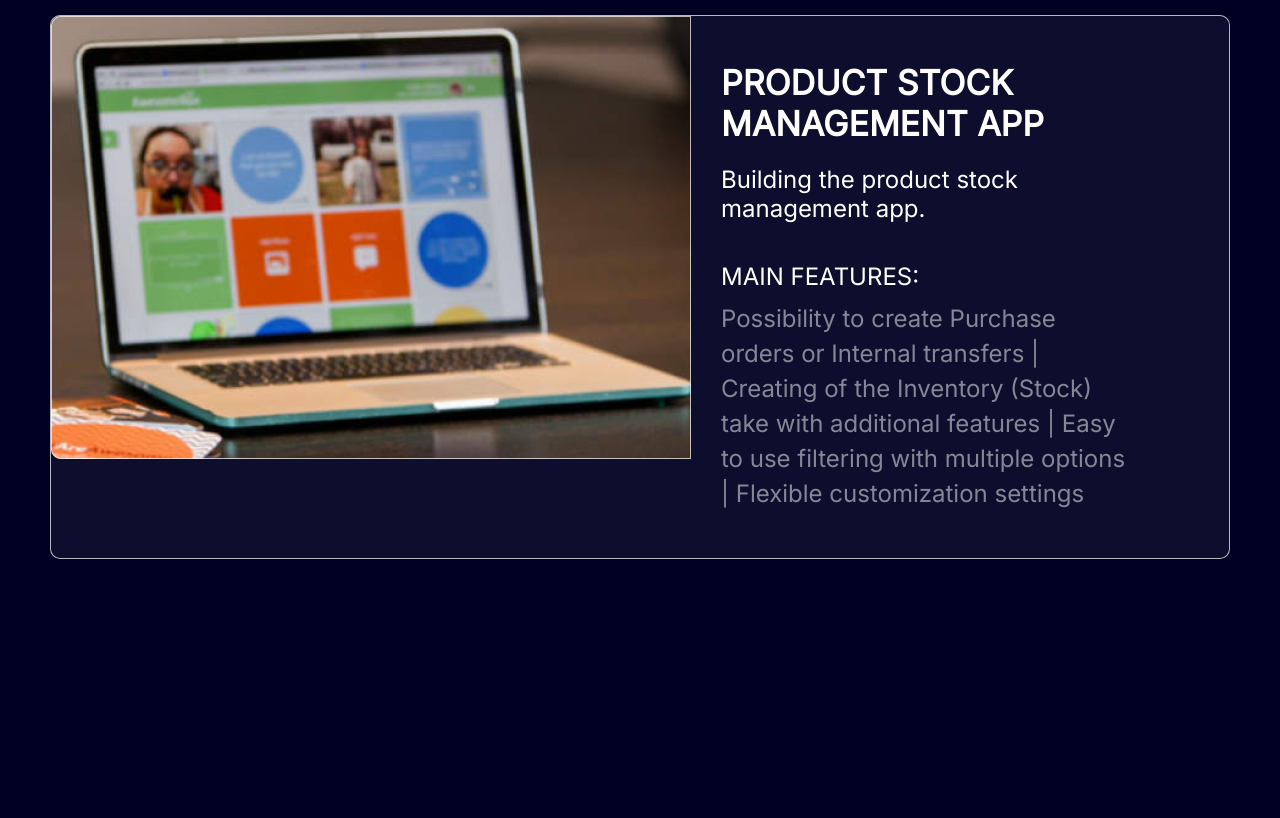
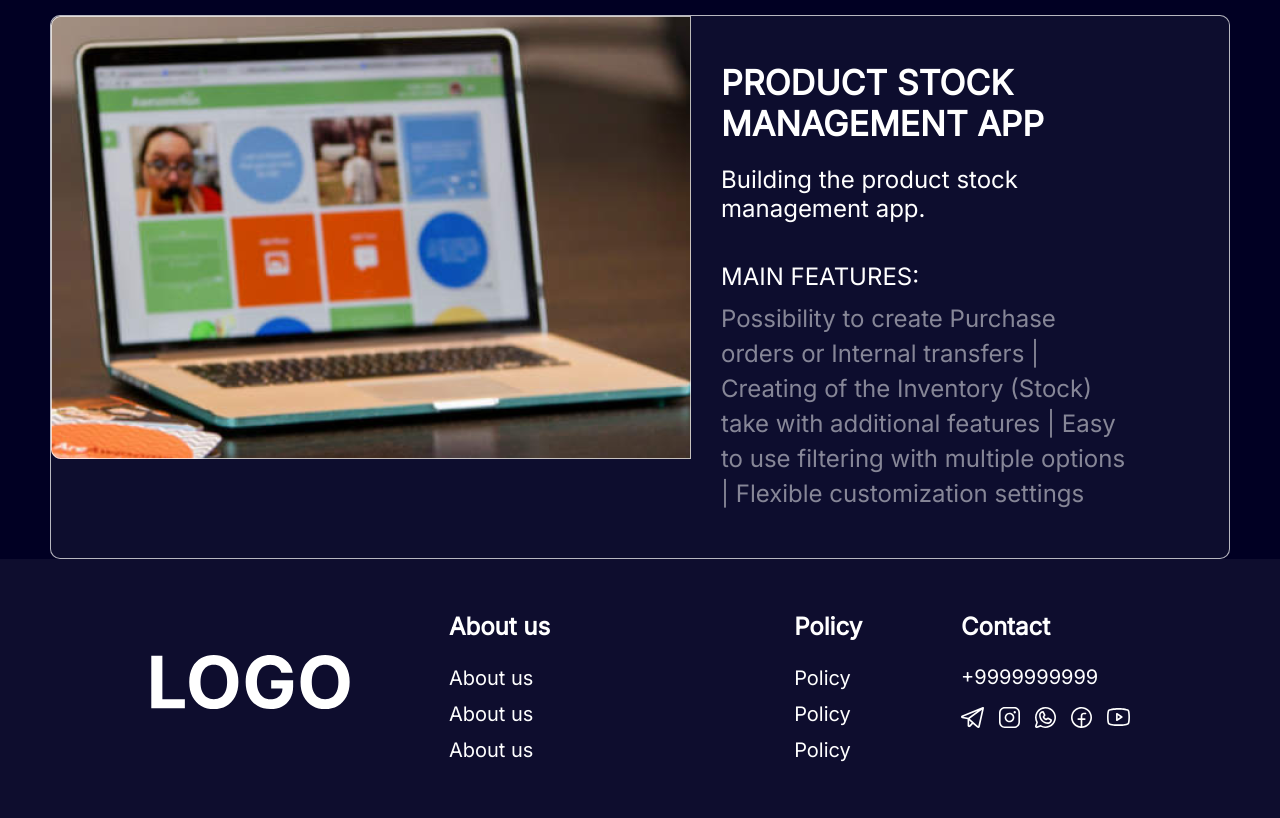
Before and after one commit to Shukhratov3082/Development-products, a plain HTML site: page case.html in a window 1280 px wide. Shown: the part 2989-3807 px from the top of the page. Before the commit the page ends 3548 px from the top, so only its background shows below. Drawn offline with Linux system fonts and the light colour scheme.

Commit message:
second page is done

```diff
--- a/case.html
+++ b/case.html
@@ -150,5 +150,35 @@
         </div>
       </main>
     </div>
+    <footer>
+      <div class="container">
+        <div class="footer__section">
+          <div class="footer__img">
+            <img src="./images/logo.svg" alt="logo svg" />
+          </div>
+          <div class="footer__links">
+            <ul>
+              <li><a href="#">About us</a></li>
+              <li><a href="#">About us</a></li>
+              <li><a href="#">About us</a></li>
+              <li><a href="#">About us</a></li>
+            </ul>
+            <ul>
+              <li><a href="#">Policy</a></li>
+              <li><a href="#">Policy</a></li>
+              <li><a href="#">Policy</a></li>
+              <li><a href="#">Policy</a></li>
+            </ul>
+          </div>
+          <div class="footer__contact">
+            <h4>Contact</h4>
+            <p>+9999999999</p>
+            <span>
+              <img src="./images/footer_icons.svg" alt="icons" />
+            </span>
+          </div>
+        </div>
+      </div>
+    </footer>
   </body>
 </html>
--- a/styles/layouts/case-page/mainPage.css
+++ b/styles/layouts/case-page/mainPage.css
@@ -52,6 +52,6 @@
 
 
 .box-2,
-.box-4{
+.box-4 {
     flex-direction: row-reverse;
 }
--- /dev/null
+++ b/styles/layouts/footer.css
@@ -0,0 +1,67 @@
+footer {
+    background: #ffffff0d;
+    padding: 5.5rem 10rem;
+}
+
+
+.footer__section {
+    display: flex;
+    flex-direction: row;
+    align-items: top;
+    justify-content: space-between;
+}
+
+.footer__img {
+    margin-top: 4rem;
+    width: 20rem;
+}
+
+.footer__img>img {
+    width: 100%;
+}
+
+.footer__links {
+    display: flex;
+    gap: 24.4rem;
+}
+
+.footer__links>ul {
+    display: flex;
+    flex-direction: column;
+    gap: 1rem;
+}
+
+
+.footer__links>ul>li {
+    color: var(--textColor);
+    font-size: 2rem;
+    font-weight: 400;
+    line-height: 2.6rem;
+}
+
+.footer__links>ul>li:first-child {
+    margin-bottom: 1.5rem;
+    font-size: 2.4rem;
+    font-weight: 700;
+}
+
+.footer__contact {
+    display: flex;
+    flex-direction: column;
+    gap: 1.7rem;
+}
+
+.footer__contact>h4 {
+    color: var(--textColor);
+    font-size: 2.4rem;
+    font-weight: 700;
+    line-height: 2.6rem;
+}
+
+.footer__contact>p {
+    margin-top: .7rem;
+    color: var(--textColor);
+    font-size: 2rem;
+    font-weight: 400;
+    line-height: 2.6rem;
+}
--- a/styles/main.css
+++ b/styles/main.css
@@ -1,6 +1,7 @@
 @import "./basic/basick.css";
 
 @import "./layouts/header.css";
+@import "./layouts/footer.css";
 
 
 @import "./layouts/case-page/hero.css";
```
Also changed, not shown: images/footer_icons.svg (added).
